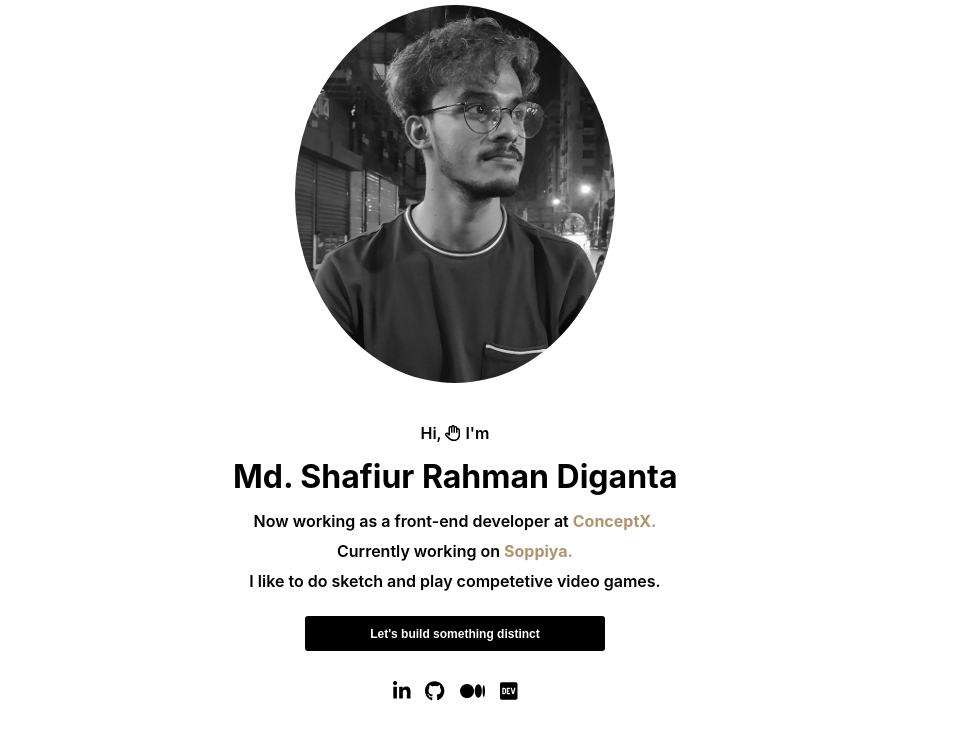
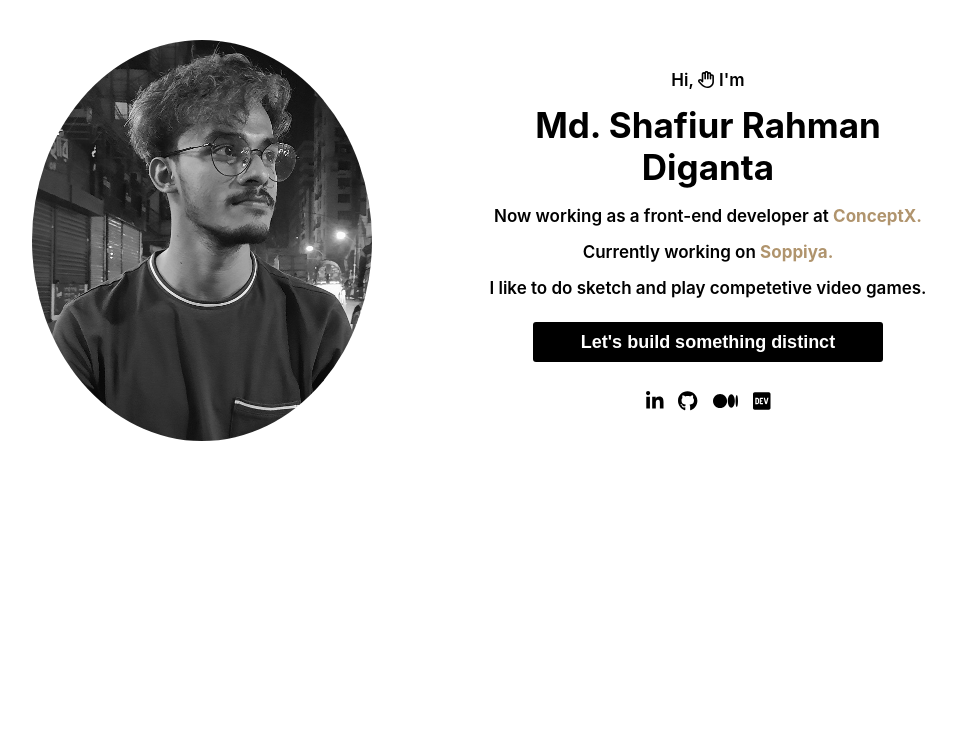
Before and after one commit to Diganta165/personal_portfolio, a React (Create React App) app: page / in a window 1280 px wide. Shown: the top 738 px of the page, without its empty margins (185-1141 px from the left). Built offline with nearby package versions, Linux system fonts and the light colour scheme.

Commit message:
hero section complete

```diff
--- a/src/components/HomePage/Hero_Section/Hero_Section.css
+++ b/src/components/HomePage/Hero_Section/Hero_Section.css
@@ -1,6 +1,10 @@
+*{
+    margin: 0;
+    padding: 0;
+}
 .hero_section{
     min-width: 320px ;
-    margin-top: 5px;
+    padding-top: 10px;
 }
 .hero_section_elements_wrapper{
     display: flex;
@@ -65,7 +69,6 @@
     width:300px;
     height: 35px;
     border-radius: 3px;
-    /* transform: translate(-50%, -50%); */
     background-color: black;
     color: white;
     transition: all .5s ease;
@@ -83,13 +86,10 @@
 }
 .social_icons a{
     padding: 5px 0px;
-    /* list-style-type:none; */
-
 }
 .social_icons a svg{
     height: 20px;
     text-decoration: none;
-    /* color: #B0946D; */
     color: black;
     cursor: pointer;
     transition: all .5s ease
@@ -102,4 +102,193 @@
 
 @media(min-width:640px){
 
+    .hero_section_elements_wrapper{
+        display: flex;
+        align-items: center;
+        justify-content: center;
+        flex-direction: row;
+    }
+    .hero_section_img{
+        margin-left: 50px;
+    }
+    .hero_section_content{
+        gap: 20px;
+    }
+
+    .hero_section_content_wrapper span{
+        padding: 5px 0px;
+        font-size: 12px;
+        font-weight: 600;
+
+    }
+    .hero_section_content_wrapper_button{
+        display: flex;
+        padding: 16px 0px;
+        font-size: 12px;
+        font-weight: 400;
+
+    }
+    #my_name_id{
+        font-size: 25px;
+    }
+    .hero_section_content_wrapper_button button{
+        font-size: 12px;
+        font-weight: 700;
+        width:250px;
+        background-color: #B0946D;
+        color: white;
+        transition: all .5s ease;
+    }
+    .social_icons a{
+        padding: 5px 0px;
+    }
+    .social_icons a svg{
+        height: 17px;
+        color: black;
+        cursor: pointer;
+        transition: all .5s ease
+    }
 }
+@media(min-width:768px){
+
+    .hero_section_img{
+        width: 45%;
+        margin-left: 50px;
+    }
+    .hero_section_content{
+        width: 45%;
+        gap: 10px;
+    }
+
+    .hero_section_content_wrapper span{
+        padding: 5px 0px;
+        font-size: 14px;
+        font-weight: 600;
+    }
+
+    .hero_section_content_wrapper_button{
+        font-size: 14px;
+    }
+    #my_name_id{
+        font-size: 30px;
+    }
+    .hero_section_content_wrapper_button button{
+        font-size: 14px;
+        font-weight: 700;
+        width:250px;
+        background-color: #000;
+        color: white;
+    }
+    .social_icons a{
+        padding: 5px 0px;
+    }
+    .social_icons a svg{
+        height: 18px;
+        color: black;
+        cursor: pointer;
+    }
+}
+@media(min-width:1024px){
+    .hero_section{
+        min-width: 1024px;
+        padding: 40px 100px;
+    }
+    .container{
+        max-width: 100%;
+    }
+    .hero_section_elements_wrapper{
+       gap: 20px;
+    }
+    .hero_section_img{
+        display: flex;
+        align-items: center;
+        justify-content: center;
+        margin-left: unset;
+    }
+    .hero_section_img img{
+        width: 70%;
+    }
+    .hero_section_content{
+        width: 45%;
+        gap: 10px;
+    }
+
+    .hero_section_content_wrapper span{
+        padding: 8px 0px;
+        font-size: 17px;
+        font-weight: 600;
+
+    }
+    .hero_section_content_wrapper_button{
+        font-size: 20px;
+        font-weight: 500;
+
+    }
+    #my_name_id{
+        font-size: 35px;
+    }
+    .hero_section_content_wrapper_button button{
+        padding: 5px 0px;
+        font-size: 18px;
+        font-weight: 700;
+        cursor: pointer;
+        text-align: center;
+        width:350px;
+        height: 40px;
+        background-color: #000;
+        color: white;
+    }
+    .hero_section_content_wrapper_button button:hover{
+        background-color: #B0946D;
+        color: black;
+    }
+    .social_icons a{
+        padding: 5px 0px;
+
+    }
+    .social_icons a svg{
+        height: 20px;
+        color: black;
+        cursor: pointer;
+    }
+}
+@media(min-width:1440px){
+    .hero_section_img img{
+        width: 70%;
+    }
+    .hero_section_content{
+        width: 45%;
+        gap: 10px;
+    }
+
+    .hero_section_content_wrapper span{
+        font-size: 18px;
+
+    }
+    .hero_section_content_wrapper_button{
+        font-size: 20px;
+        font-weight: 500;
+
+    }
+    #my_name_id{
+        font-size: 40px;
+    }
+    .hero_section_content_wrapper_button button{
+        padding: 6px 0px;
+        font-size: 18px;
+        font-weight: 700;
+        cursor: pointer;
+        text-align: center;
+        width:350px;
+        height: 42px;
+        background-color: #000;
+        color: white;
+    }
+    .hero_section_content_wrapper_button button:hover{
+        background-color: #B0946D;
+        color: black;
+    }
+
+
+
+}
```
